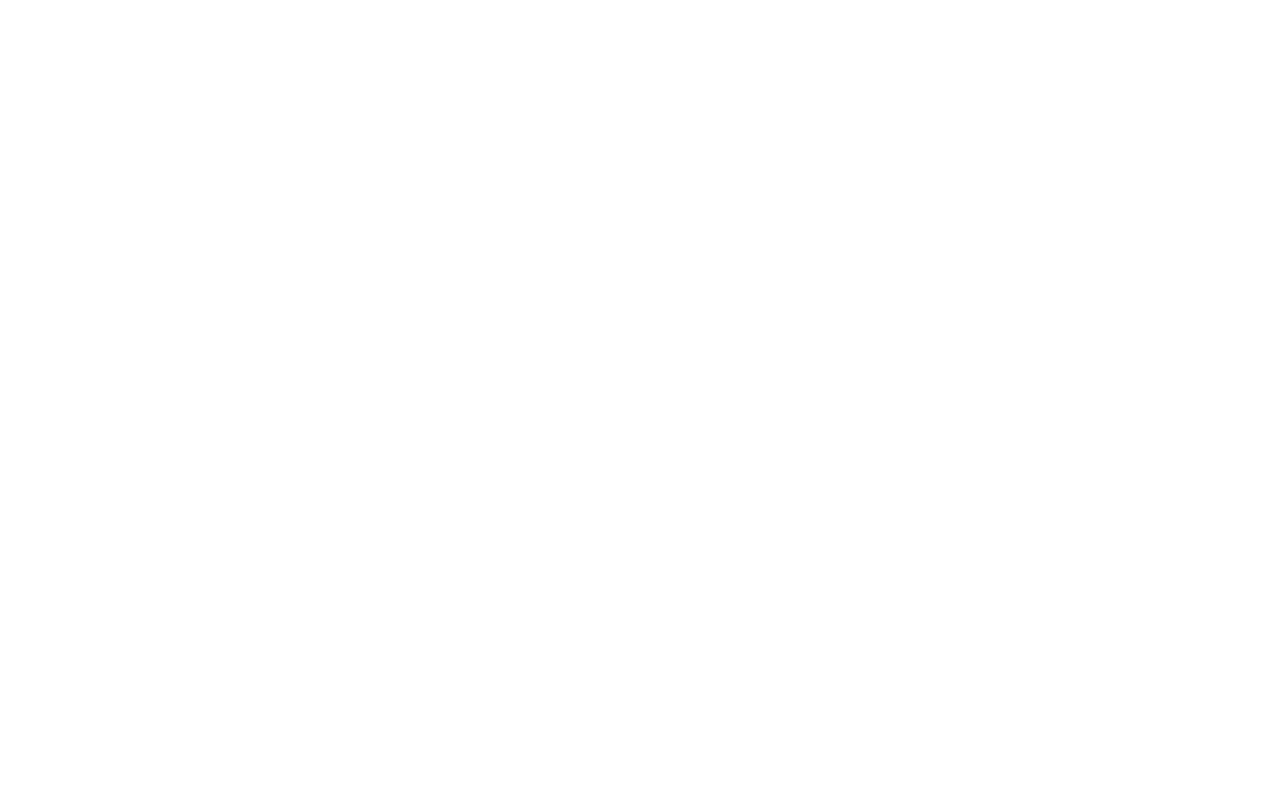
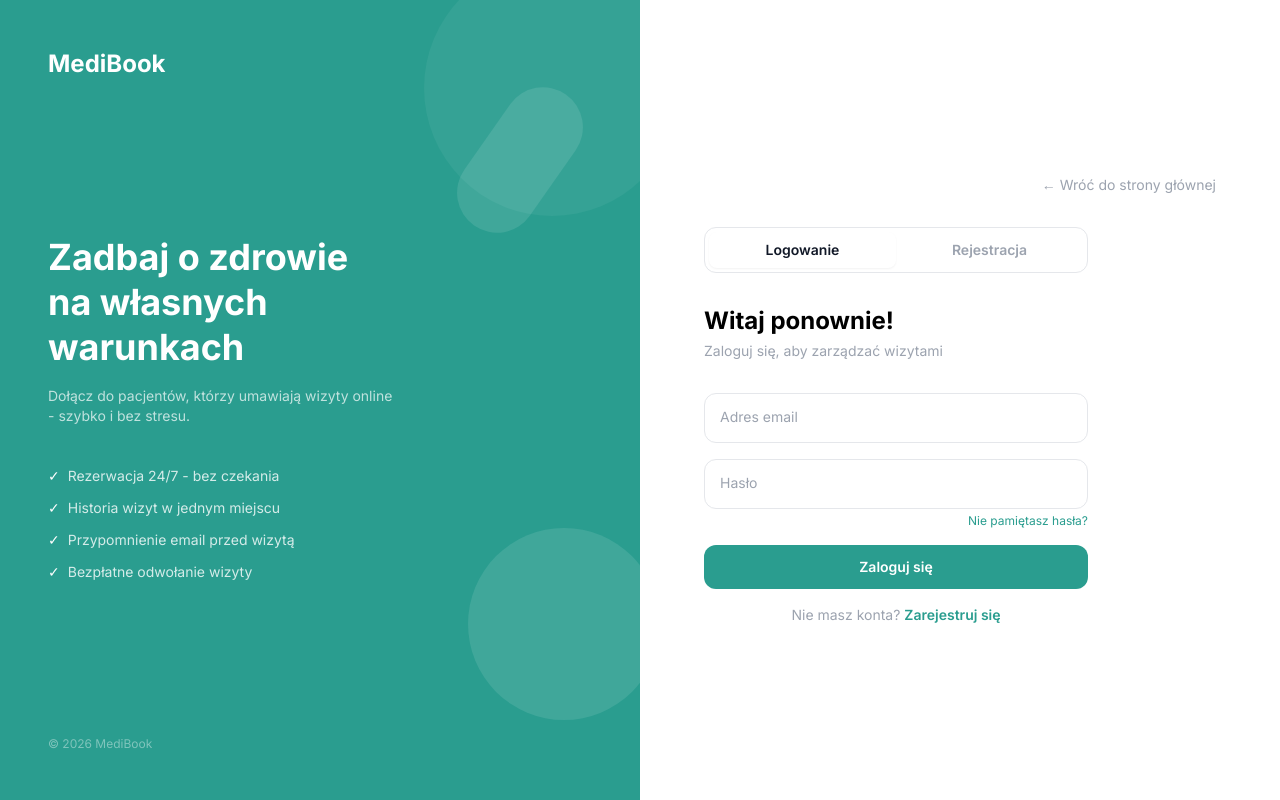
Before and after one commit to martynkaxyz/medibook, a React (Vite) app in the folder frontend/: page /login in a window 1280 px wide. Before the commit this address had no page. Built offline with nearby package versions, Linux system fonts and the light colour scheme; no server answers.

Commit message:
feat: add login page

```diff
--- a/frontend/src/App.jsx
+++ b/frontend/src/App.jsx
@@ -1,11 +1,13 @@
 import { BrowserRouter, Routes, Route } from 'react-router-dom';
 import LandingPage from './pages/LandingPage';
+import LoginPage from './pages/LoginPage';
 
 function App() {
   return (
     <BrowserRouter>
       <Routes>
         <Route path="/" element={<LandingPage />} />
+        <Route path="/login" element={<LoginPage />} />
       </Routes>
     </BrowserRouter>
   );
--- /dev/null
+++ b/frontend/src/pages/LoginPage.jsx
@@ -0,0 +1,150 @@
+import { useState } from 'react';
+import { useNavigate } from 'react-router-dom';
+import api from '../services/api';
+
+export default function LoginPage() {
+  const navigate = useNavigate();
+  const [tab, setTab] = useState('login');
+  const [form, setForm] = useState({ email: '', password: '' });
+  const [error, setError] = useState('');
+  const [loading, setLoading] = useState(false);
+
+  const handleSubmit = async () => {
+    setError('');
+    setLoading(true);
+    try {
+      const res = await api.post('/auth/login', form);
+      localStorage.setItem('token', res.data.token);
+      localStorage.setItem('user', JSON.stringify(res.data.user));
+      navigate('/dashboard');
+    } catch (err) {
+      setError(err.response?.data?.error || 'Błąd logowania');
+    } finally {
+      setLoading(false);
+    }
+  };
+
+  return (
+    <div className="min-h-screen flex font-sans">
+
+      {/* LEWA STRONA - zielona */}
+      <div className="hidden md:flex w-1/2 bg-[#2A9D8F] text-white flex-col justify-between p-12 relative overflow-hidden">
+        <div className="absolute right-[-40px] top-[-40px] w-64 h-64 bg-white/5 rounded-full" />
+        <div className="absolute right-20 top-20 w-20 h-40 bg-white/10 rounded-full rotate-[35deg]" />
+        <div className="absolute right-[-20px] bottom-20 w-48 h-48 bg-white/10 rounded-full" />
+
+        <span className="text-2xl font-bold">MediBook</span>
+
+        <div>
+          <h2 className="text-4xl font-bold leading-tight mb-4">
+            Zadbaj o zdrowie<br />na własnych<br />warunkach
+          </h2>
+          <p className="text-white/70 text-sm mb-10">
+            Dołącz do pacjentów, którzy umawiają wizyty online<br />- szybko i bez stresu.
+          </p>
+          <div className="flex flex-col gap-3 text-sm text-white/80">
+            <span className="flex items-center gap-2"><span className="text-white">✓</span> Rezerwacja 24/7 - bez czekania</span>
+            <span className="flex items-center gap-2"><span className="text-white">✓</span> Historia wizyt w jednym miejscu</span>
+            <span className="flex items-center gap-2"><span className="text-white">✓</span> Przypomnienie email przed wizytą</span>
+            <span className="flex items-center gap-2"><span className="text-white">✓</span> Bezpłatne odwołanie wizyty</span>
+          </div>
+        </div>
+
+        <span className="text-white/40 text-xs">© 2026 MediBook</span>
+      </div>
+
+      {/* PRAWA STRONA - formularz */}
+      <div className="w-full md:w-1/2 flex flex-col justify-center px-8 md:px-16">
+        <div className="flex justify-end mb-8">
+          <a href="/" className="text-sm text-gray-400 hover:text-[#2A9D8F] transition">
+            ← Wróć do strony głównej
+          </a>
+        </div>
+
+        {/* Tabs */}
+        <div className="flex border border-gray-200 rounded-xl p-1 mb-8 max-w-sm">
+          <button
+            onClick={() => setTab('login')}
+            className={`flex-1 py-2 text-sm font-semibold rounded-lg transition
+              ${tab === 'login' ? 'bg-white shadow-sm text-gray-900' : 'text-gray-400'}`}
+          >
+            Logowanie
+          </button>
+          <button
+            onClick={() => setTab('register')}
+            className={`flex-1 py-2 text-sm font-semibold rounded-lg transition
+              ${tab === 'register' ? 'bg-white shadow-sm text-gray-900' : 'text-gray-400'}`}
+          >
+            Rejestracja
+          </button>
+        </div>
+
+        <h1 className="text-2xl font-bold mb-1">{tab === 'login' ? 'Witaj ponownie!' : 'Zarejestruj się'}</h1>
+		<p className="text-sm text-gray-400 mb-8">{tab === 'login' ? 'Zaloguj się, aby zarządzać wizytami' : 'Stwórz nowe konto pacjenta'}</p>
+
+		{error && (
+		<div className="bg-red-50 text-red-600 text-sm px-4 py-3 rounded-xl mb-4">
+			{error}
+		</div>
+		)}
+
+		<div className="flex flex-col gap-4 max-w-sm">
+		<div className="relative">
+			<input
+			type="email"
+			value={form.email}
+			onChange={(e) => setForm({ ...form, email: e.target.value })}
+			placeholder=" "
+			className="w-full border border-gray-200 rounded-xl px-4 pt-5 pb-2 text-sm outline-none focus:border-[#2A9D8F] transition peer"
+			/>
+			<label className="absolute left-4 top-3.5 text-gray-400 text-sm transition-all peer-placeholder-shown:top-3.5 peer-placeholder-shown:text-sm peer-focus:top-1 peer-focus:text-xs peer-focus:text-[#2A9D8F] peer-[&:not(:placeholder-shown)]:top-1 peer-[&:not(:placeholder-shown)]:text-xs">
+			Adres email
+			</label>
+		</div>
+
+		<div className="relative">
+			<input
+			type="password"
+			value={form.password}
+			onChange={(e) => setForm({ ...form, password: e.target.value })}
+			placeholder=" "
+			className="w-full border border-gray-200 rounded-xl px-4 pt-5 pb-2 text-sm outline-none focus:border-[#2A9D8F] transition peer"
+			/>
+			<label className="absolute left-4 top-3.5 text-gray-400 text-sm transition-all peer-placeholder-shown:top-3.5 peer-placeholder-shown:text-sm peer-focus:top-1 peer-focus:text-xs peer-focus:text-[#2A9D8F] peer-[&:not(:placeholder-shown)]:top-1 peer-[&:not(:placeholder-shown)]:text-xs">
+			Hasło
+			</label>
+			<div className="flex justify-end mt-1">
+			<a href="#" className="text-xs text-[#2A9D8F] hover:underline">Nie pamiętasz hasła?</a>
+			</div>
+		</div>
+
+		<button
+			onClick={handleSubmit}
+			disabled={loading}
+			className="w-full bg-[#2A9D8F] text-white py-3 rounded-xl font-semibold text-sm hover:bg-[#1A7A6E] transition disabled:opacity-50"
+		>
+			{loading ? (tab === 'login' ? 'Logowanie...' : 'Rejestracja...') : (tab === 'login' ? 'Zaloguj się' : 'Zarejestruj się')}
+		</button>
+
+		{tab === 'login' && (
+		<p className="text-center text-sm text-gray-400">
+			Nie masz konta?{' '}
+			<button onClick={() => setTab('register')} className="text-[#2A9D8F] font-semibold hover:underline">
+			Zarejestruj się
+			</button>
+		</p>
+		)}
+
+		{tab === 'register' && (
+		<p className="text-center text-sm text-gray-400">
+			Masz już konto?{' '}
+			<button onClick={() => setTab('login')} className="text-[#2A9D8F] font-semibold hover:underline">
+			Zaloguj się
+			</button>
+		</p>
+		)}
+		</div>
+      </div>
+    </div>
+  );
+}
```
